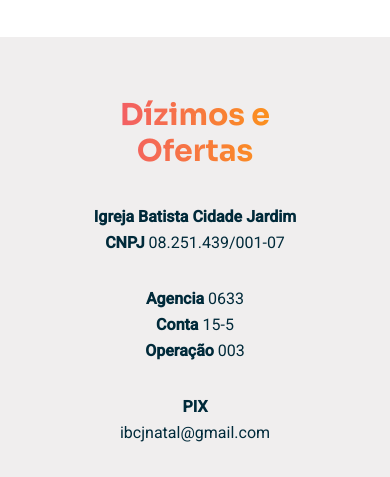
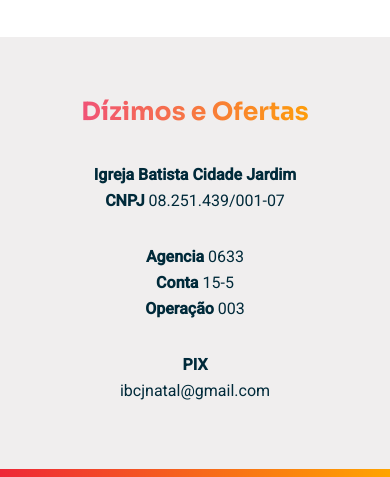
Before and after one commit to elisafa/ibcidade, a website: page index.html in a window 390 px wide. Shown: the part 2721-3198 px from the top of the page. Drawn offline with nearby package versions, Linux system fonts and the light colour scheme.

Commit message:
media do responsivo dizimos font-size h2

```diff
--- a/assets/sass/_dizimos.scss
+++ b/assets/sass/_dizimos.scss
@@ -93,5 +93,10 @@
     }
   }
 
+  @media(max-width: 400px){
+    h2{
+      font-size: 25px;
+    }
+  }
 }
 }
```
Also changed, not shown: assets/css/style.css.
